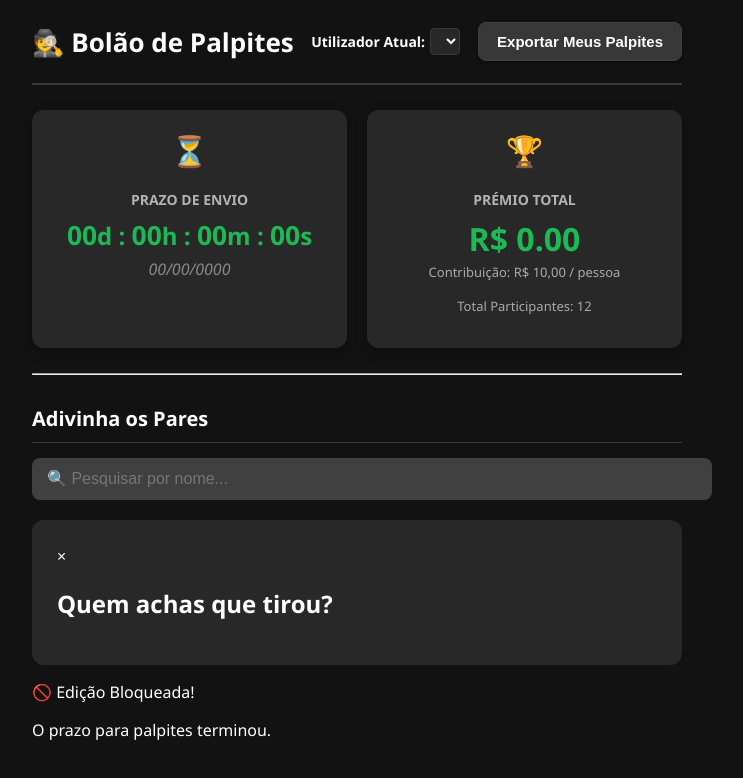
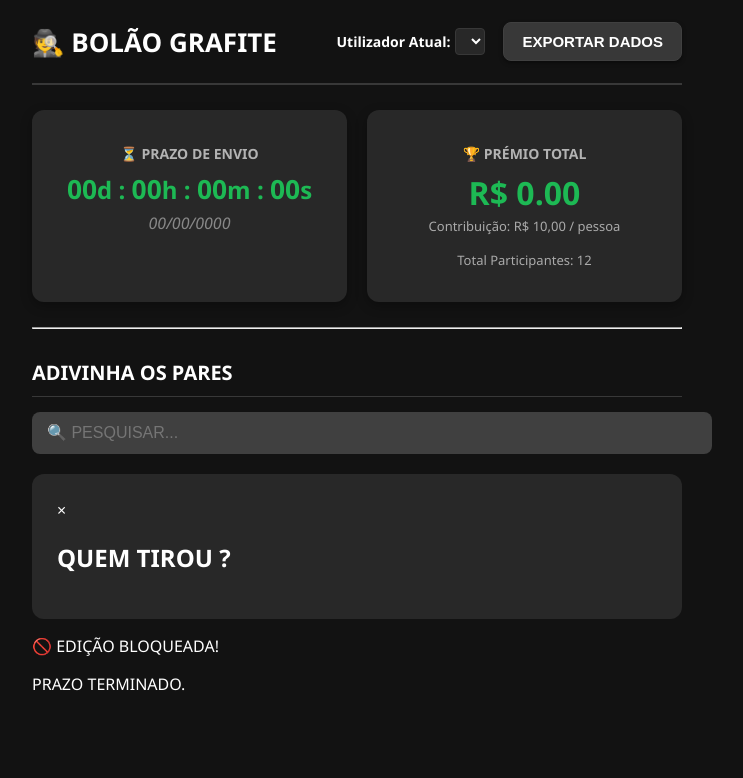
Before and after one commit to Pires84/bolao-amigo-secreto, a plain HTML site: page index.html in a window 1280 px wide. Shown: the whole page, without its empty margins (283-1026 px from the left). Drawn offline with Linux system fonts and the light colour scheme.

Commit message:
Update index.html
V4

```diff
--- a/index.html
+++ b/index.html
@@ -3,39 +3,37 @@
 <head>
     <meta charset="UTF-8">
     <meta name="viewport" content="width=device-width, initial-scale=1.0">
-    <title>🕵️ Bolão Amigo Secreto V2.5 Pro</title>
+    <title>🕵️ Bolão Amigo Secreto V3 - GRAFITE</title>
     <link rel="stylesheet" href="styles.css">
 </head>
 <body>
     <div class="container">
 
         <header class="header">
-            <h1>🕵️ Bolão de Palpites</h1>
+            <h1>🕵️ BOLÃO GRAFITE</h1>
             <div class="header-controls">
                 <div class="user-selector">
                     <label for="user-select">Utilizador Atual:</label>
                     <select id="user-select"></select>
                 </div>
                 <button id="exportBtn" class="primary-btn export-btn">
-                    Exportar Meus Palpites
+                    EXPORTAR DADOS
                 </button>
             </div>
         </header>
 
         <div class="status-grid">
-            <div class="card status-card">
-                <span class="card-icon">⏳</span>
-                <p class="card-title">Prazo de Envio</p>
+            <div class="card status-card countdown-card">
+                <p class="card-title">⏳ PRAZO DE ENVIO</p>
                 <div class="countdown-timer" id="countdown-timer">
                     <span id="days">00</span>d : <span id="hours">00</span>h : <span id="minutes">00</span>m : <span id="seconds">00</span>s
                 </div>
                 <p class="data-limite" id="dataLimiteDisplay">00/00/0000</p>
-                <p id="countdown-finished" style="display: none;">Prazo Encerrado!</p>
+                <p id="countdown-finished" style="display: none;">PRAZO ENCERRADO!</p>
             </div>
 
             <div class="card status-card financial-summary">
-                <span class="card-icon">🏆</span>
-                <p class="card-title">Prémio Total</p>
+                <p class="card-title">🏆 PRÉMIO TOTAL</p>
                 <h3 class="premio-total">R$ <span id="premioTotalDisplay">0.00</span></h3>
                 <p class="financial-detail">Contribuição: R$ <span id="valorPalpiteDisplay">10.00</span> / pessoa</p>
                 <p class="financial-detail">Total Participantes: <span id="numParticipantesDisplay"></span></p>
@@ -44,17 +42,17 @@
 
         <div class="result-mode-section" id="resultModeSection" style="display: none;">
             <p class="warning-text" id="gabaritoWarning">
-                ⚠️ Aviso: Resultados disponíveis se o Gabarito for preenchido!
+                ⚠️ AVISO: RESULTADOS DISPONÍVEIS SE GABARITO FOR PREENCHIDO!
             </p>
             <button id="showResultsBtn" class="primary-btn">
-                Ver a Minha Pontuação
+                VER MINHA PONTUAÇÃO
             </button>
             <div id="myScoreDisplay" class="score-card" style="display: none;"></div>
         </div>
         <hr>
 
-        <h2 class="section-title">Adivinha os Pares</h2>
-        <input type="text" id="search-input" placeholder="🔍 Pesquisar por nome..." class="search-input">
+        <h2 class="section-title">ADIVINHA OS PARES</h2>
+        <input type="text" id="search-input" placeholder="🔍 PESQUISAR..." class="search-input">
 
         <div id="palpite-container">
             </div>
@@ -62,14 +60,14 @@
         <div id="modal-palpite" class="modal">
             <div class="modal-content">
                 <span class="close-btn">&times;</span>
-                <h2>Quem achas que <span id="quemTirouNome"></span> tirou?</h2>
+                <h2>QUEM TIROU <span id="quemTirouNome"></span>?</h2>
                 <div id="lista-amigos-secretos"></div>
             </div>
         </div>
 
         <div id="overlay-bloqueio" class="overlay">
-            <p>🚫 Edição Bloqueada!</p>
-            <p>O prazo para palpites terminou.</p>
+            <p>🚫 EDIÇÃO BLOQUEADA!</p>
+            <p>PRAZO TERMINADO.</p>
         </div>
     </div>
 
```
